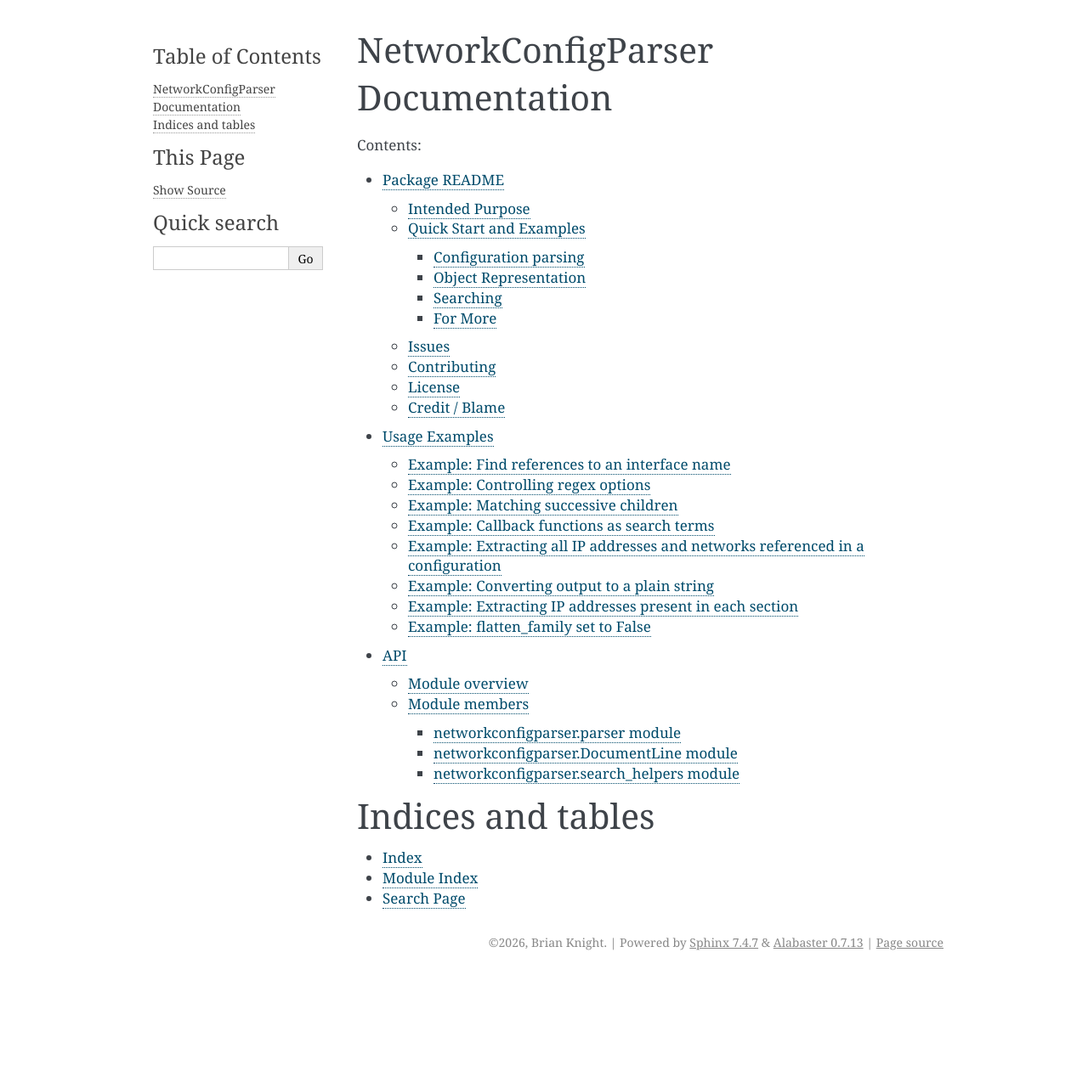
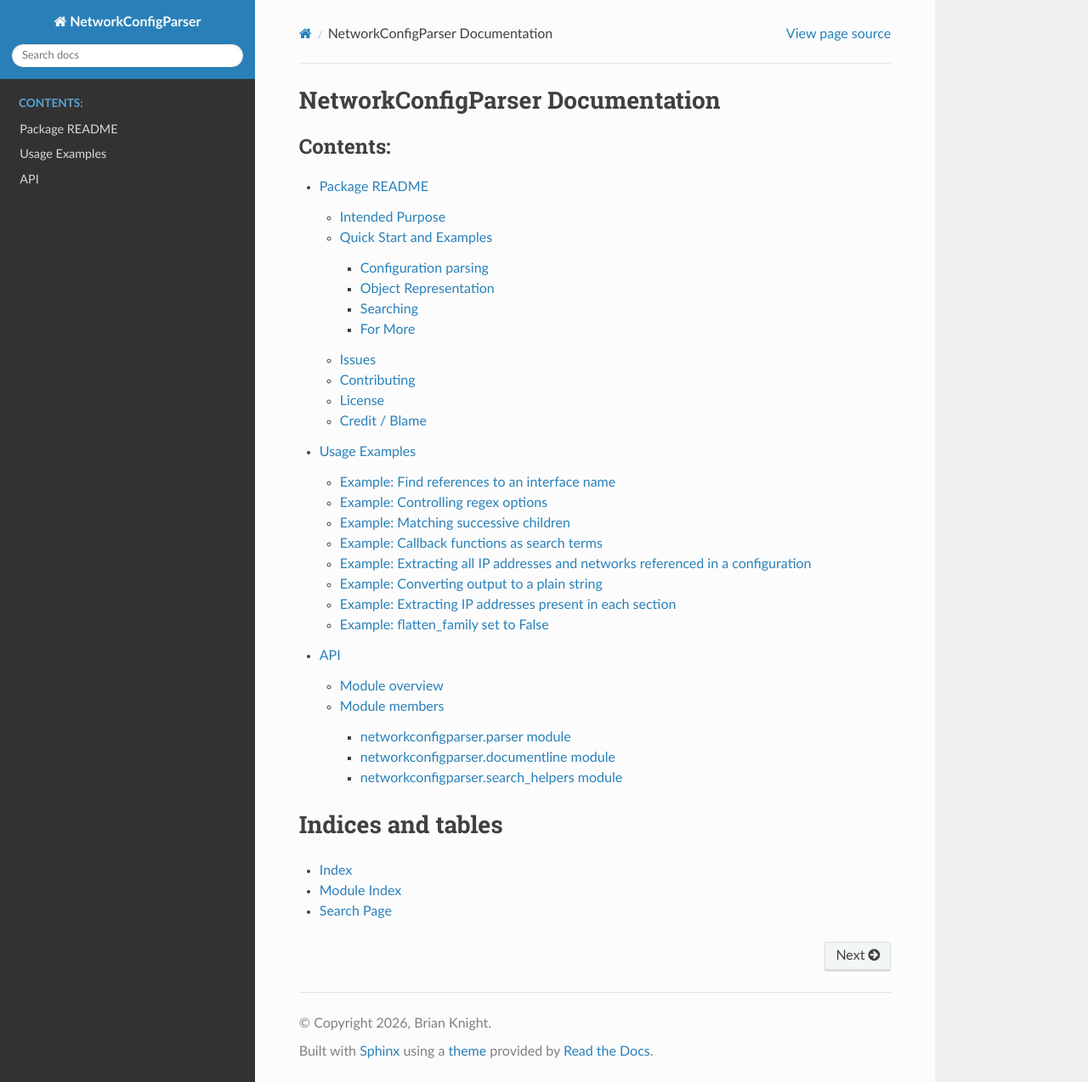
Before and after one commit to btknight/NetworkConfigParser, a Sphinx documentation site: the page built from sphinx_doc/source/index.rst, in a window 1280 px wide and 1274 px high. Shown: the whole window at 85% size. Built offline with Sphinx 7.4.7 and the Read the Docs theme 3.1.0, drawn with Linux system fonts in a browser that asks for light colours.

Commit message:
Documentation fixes, prep for RTD integration

```diff
--- a/README.rst
+++ b/README.rst
@@ -117,8 +117,9 @@ Please see :doc:`notebooks/examples` for further discussion and examples of usag
 Issues
 ------
 
-None; this software and documentation is perfectly written. :) Please report issues to the GitHub issue tracker at
-[TBD].
+Please report issues to the `GitHub issue tracker`_.
+
+.. _GitHub issue tracker: https://github.com/btknight/NetworkConfigParser/issues
 
 Contributing
 ------------
--- a/sphinx_doc/source/api/documentline.rst
+++ b/sphinx_doc/source/api/documentline.rst
@@ -1,7 +1,7 @@
-networkconfigparser.DocumentLine module
+networkconfigparser.documentline module
 =======================================
 
-.. automodule:: networkconfigparser.DocumentLine
+.. automodule:: networkconfigparser.documentline
    :members:
    :member-order: bysource
    :undoc-members:
--- a/sphinx_doc/source/conf.py
+++ b/sphinx_doc/source/conf.py
@@ -17,6 +17,7 @@ extensions = [
     'sphinx.ext.autodoc',
     'sphinx.ext.autosummary',
     'sphinx.ext.napoleon',
+    'sphinx_rtd_theme',
     'nbsphinx'
 ]
 
@@ -27,7 +28,7 @@ exclude_patterns = []
 # -- Options for HTML output -------------------------------------------------
 # https://www.sphinx-doc.org/en/master/usage/configuration.html#options-for-html-output
 
-html_theme = 'alabaster'
+html_theme = 'sphinx_rtd_theme'
 html_static_path = ['_static']
 
 # Autodoc
--- /dev/null
+++ b/sphinx_doc/source/requirements.txt
@@ -0,0 +1,3 @@
+Sphinx==9.1.0
+sphinx_rtd_theme==3.1.0
+nbsphinx==0.9.8
```
Also changed, not shown: 1 other file.
